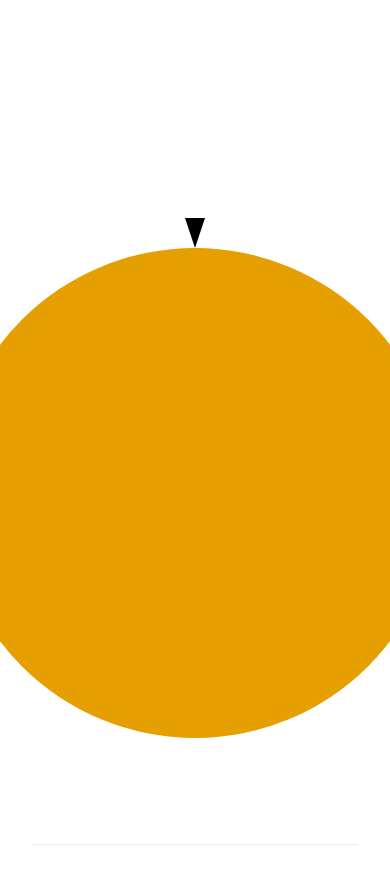
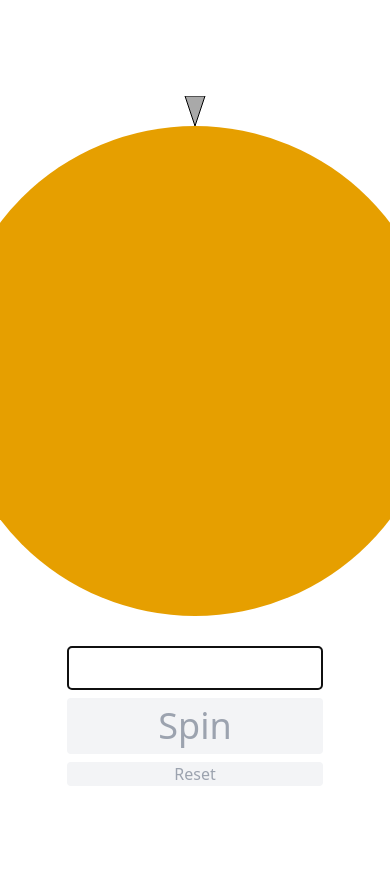
Before and after one commit to causztic/roulette, a Next.js app: page / in a window 390 px wide. Shown: the top 884 px of the page. After the commit the page ends 844 px from the top, so only its background shows below. Built offline with nearby package versions, Linux system fonts and the light colour scheme.

Commit message:
add tailwind, dark mode, basic styling

```diff
--- a/package.json
+++ b/package.json
@@ -17,8 +17,11 @@
     "@types/node": "17.0.23",
     "@types/react": "18.0.1",
     "@types/react-dom": "18.0.0",
+    "autoprefixer": "^10.4.4",
     "eslint": "8.13.0",
     "eslint-config-next": "12.1.4",
+    "postcss": "^8.4.12",
+    "tailwindcss": "^3.0.23",
     "typescript": "4.6.3"
   }
 }
--- a/pages/api/hello.ts
+++ /dev/null
@@ -1,13 +0,0 @@
-// Next.js API route support: https://nextjs.org/docs/api-routes/introduction
-import type { NextApiRequest, NextApiResponse } from 'next'
-
-type Data = {
-  name: string
-}
-
-export default function handler(
-  req: NextApiRequest,
-  res: NextApiResponse<Data>
-) {
-  res.status(200).json({ name: 'John Doe' })
-}
--- a/pages/index.tsx
+++ b/pages/index.tsx
@@ -1,17 +1,19 @@
 import type { NextPage } from 'next'
 import Head from 'next/head'
 import styles from '../styles/Home.module.css'
-import { useState, useEffect, useRef, MutableRefObject } from 'react'
+import { useState, useEffect, useRef, KeyboardEvent } from 'react'
 import { Slice } from '../components/Slice';
 import { Person } from '../types/person'
 import { colorFor } from '../components/colors';
 
 const Home: NextPage = () => {
   const roulette = useRef<SVGGElement>(null);
+  const input = useRef<HTMLInputElement>(null);
   const [currentPerson, setCurrentPerson] = useState('');
   const [people, setPeople] = useState<string[]>([]);
   const [chosen, setChosen] = useState<Person>();
   const [showChosen, setShowChosen] = useState<boolean>(false);
+  const [spinning, setSpinning] = useState<boolean>(false);
 
   const interval = (number: number) => (2 * Math.PI) / number;
   const slices = (number: number): Person[] => {
@@ -26,7 +28,8 @@ const Home: NextPage = () => {
     return array;
   }
 
-  const getWinner = () => {
+  const startSpinning = () => {
+    setSpinning(true)
     setShowChosen(false)
     const winnerIndex = Math.floor(Math.random() * people.length)
     const { name, minAngle: min, maxAngle: max } = slices(people.length)[winnerIndex]
@@ -36,19 +39,15 @@ const Home: NextPage = () => {
     setChosen(winner)
   }
 
-  // eslint-disable-next-line react-hooks/exhaustive-deps
-  const handleAddPerson = (event: KeyboardEvent) => {
-    if (event.key.length === 1) {
-      setCurrentPerson(person => `${person}${event.key}`)
-    } else if (event.key === 'Enter') {
+  const onKeyDown = (event: KeyboardEvent<HTMLInputElement>) => {
+    if (event.key === 'Enter' && currentPerson.length > 1) {
       setPeople(previousList => [...previousList, currentPerson])
       setCurrentPerson('')
-    } else if (event.key === 'Backspace') {
-      setCurrentPerson(person => person.slice(0, person.length - 1))
     }
   }
 
   const finishSpinning = () => {
+    setSpinning(false)
     if (roulette.current) {
       roulette.current.style.transform = `rotate(${chosen?.maxAngle}deg)`;
       roulette.current.classList.remove(styles.rotating);
@@ -66,6 +65,7 @@ const Home: NextPage = () => {
     setShowChosen(true)
     localStorage.clear();
     setPeople([]);
+    input?.current?.focus();
   }
 
   useEffect(() => {
@@ -80,28 +80,24 @@ const Home: NextPage = () => {
     if (people) {
       setPeople(people.split('|'))
     }
+
+    input?.current?.focus();
   }, [])
-
-  useEffect(() => {
-    window.addEventListener('keydown', handleAddPerson)
-
-    return () => window.removeEventListener('keydown', handleAddPerson)
-  }, [handleAddPerson])
 
   useEffect(() => {
     localStorage.setItem('people', people.join('|'))
   }, [people])
 
   return (
-    <div className={styles.container}>
+    <>
       <Head>
         <title>Roulette</title>
         <meta name="description" content="" />
         <link rel="icon" href="/favicon.ico" />
       </Head>
 
-      <main className={styles.main}>
-        <h1 style={{ height: '100px' }}>{showChosen && chosen?.name}</h1>
+      <main className="flex flex-col justify-center items-center">
+        <h1 className="h-24 text-8xl dark:text-white">{showChosen && chosen?.name}</h1>
         <svg height="550" width="500">
           <g transform="matrix(1 0 0 1 250 275)">
             <circle cx="0" cy="0" r="245" fill={colorFor(0)} />
@@ -111,15 +107,15 @@ const Home: NextPage = () => {
               )}
             </g>
           </g>
-          <path d="M240 0 L250 30 L260 0 Z" fill="black" />
+          <path d="M240 0 L250 30 L260 0 Z" fill="darkgray" stroke="black" />
         </svg>
-        {people.length > 1 && <button onClick={getWinner}>Spin</button>}
-        {people.length > 0 && <button onClick={reset}>Reset</button>}
+        <div className="w-64">
+          <input disabled={spinning} ref={input} className="w-full mb-2 p-2 rounded border-2 border-gray-400" type="text" autoFocus={true} value={currentPerson} onChange={(e) => setCurrentPerson(e.target.value)} onKeyDown={onKeyDown}></input>
+          <button onClick={startSpinning} disabled={people.length < 2} className="disabled:bg-gray-100 disabled:text-gray-400 rounded bg-sky-100 hover:bg-sky-300 w-full p-2 text-4xl mb-2">Spin</button>
+          <button onClick={reset} disabled={people.length === 0} className="disabled:bg-gray-100 disabled:text-gray-400 rounded bg-red-100 hover:bg-red-300 w-full">Reset</button>
+        </div>
       </main>
-
-      <footer className={styles.footer}>
-      </footer>
-    </div>
+    </>
   )
 }
 
--- /dev/null
+++ b/postcss.config.js
@@ -0,0 +1,6 @@
+module.exports = {
+  plugins: {
+    tailwindcss: {},
+    autoprefixer: {},
+  },
+}
--- a/styles/Home.module.css
+++ b/styles/Home.module.css
@@ -1,120 +1,3 @@
-.container {
-  padding: 0 2rem;
-}
-
-.main {
-  min-height: 100vh;
-  padding: 4rem 0;
-  flex: 1;
-  display: flex;
-  flex-direction: column;
-  justify-content: center;
-  align-items: center;
-}
-
-.footer {
-  display: flex;
-  flex: 1;
-  padding: 2rem 0;
-  border-top: 1px solid #eaeaea;
-  justify-content: center;
-  align-items: center;
-}
-
-.footer a {
-  display: flex;
-  justify-content: center;
-  align-items: center;
-  flex-grow: 1;
-}
-
-.title a {
-  color: #0070f3;
-  text-decoration: none;
-}
-
-.title a:hover,
-.title a:focus,
-.title a:active {
-  text-decoration: underline;
-}
-
-.title {
-  margin: 0;
-  line-height: 1.15;
-  font-size: 4rem;
-}
-
-.title,
-.description {
-  text-align: center;
-}
-
-.description {
-  margin: 4rem 0;
-  line-height: 1.5;
-  font-size: 1.5rem;
-}
-
-.code {
-  background: #fafafa;
-  border-radius: 5px;
-  padding: 0.75rem;
-  font-size: 1.1rem;
-  font-family: Menlo, Monaco, Lucida Console, Liberation Mono, DejaVu Sans Mono,
-    Bitstream Vera Sans Mono, Courier New, monospace;
-}
-
-.grid {
-  display: flex;
-  align-items: center;
-  justify-content: center;
-  flex-wrap: wrap;
-  max-width: 800px;
-}
-
-.card {
-  margin: 1rem;
-  padding: 1.5rem;
-  text-align: left;
-  color: inherit;
-  text-decoration: none;
-  border: 1px solid #eaeaea;
-  border-radius: 10px;
-  transition: color 0.15s ease, border-color 0.15s ease;
-  max-width: 300px;
-}
-
-.card:hover,
-.card:focus,
-.card:active {
-  color: #0070f3;
-  border-color: #0070f3;
-}
-
-.card h2 {
-  margin: 0 0 1rem 0;
-  font-size: 1.5rem;
-}
-
-.card p {
-  margin: 0;
-  font-size: 1.25rem;
-  line-height: 1.5;
-}
-
-.logo {
-  height: 1em;
-  margin-left: 0.5rem;
-}
-
 .rotating {
   transition: transform 5s cubic-bezier(0.4, 0, 0.2, 1);
 }
-
-@media (max-width: 600px) {
-  .grid {
-    width: 100%;
-    flex-direction: column;
-  }
-}
--- a/styles/globals.css
+++ b/styles/globals.css
@@ -1,16 +1,14 @@
-html,
+@tailwind base;
+@tailwind components;
+@tailwind utilities;
+
 body {
-  padding: 0;
-  margin: 0;
-  font-family: -apple-system, BlinkMacSystemFont, Segoe UI, Roboto, Oxygen,
-    Ubuntu, Cantarell, Fira Sans, Droid Sans, Helvetica Neue, sans-serif;
+  @apply w-screen;
+  @apply h-screen;
 }
 
-a {
-  color: inherit;
-  text-decoration: none;
+@media (prefers-color-scheme: dark) {
+  body {
+    @apply bg-gray-800;
+  }
 }
-
-* {
-  box-sizing: border-box;
-}
--- /dev/null
+++ b/tailwind.config.js
@@ -0,0 +1,10 @@
+module.exports = {
+  content: [
+    "./pages/**/*.{js,ts,jsx,tsx}",
+    "./components/**/*.{js,ts,jsx,tsx}",
+  ],
+  theme: {
+    extend: {},
+  },
+  plugins: [],
+}
```
Also changed, not shown: 1 other file (tests, documents, lock files or other folders).
